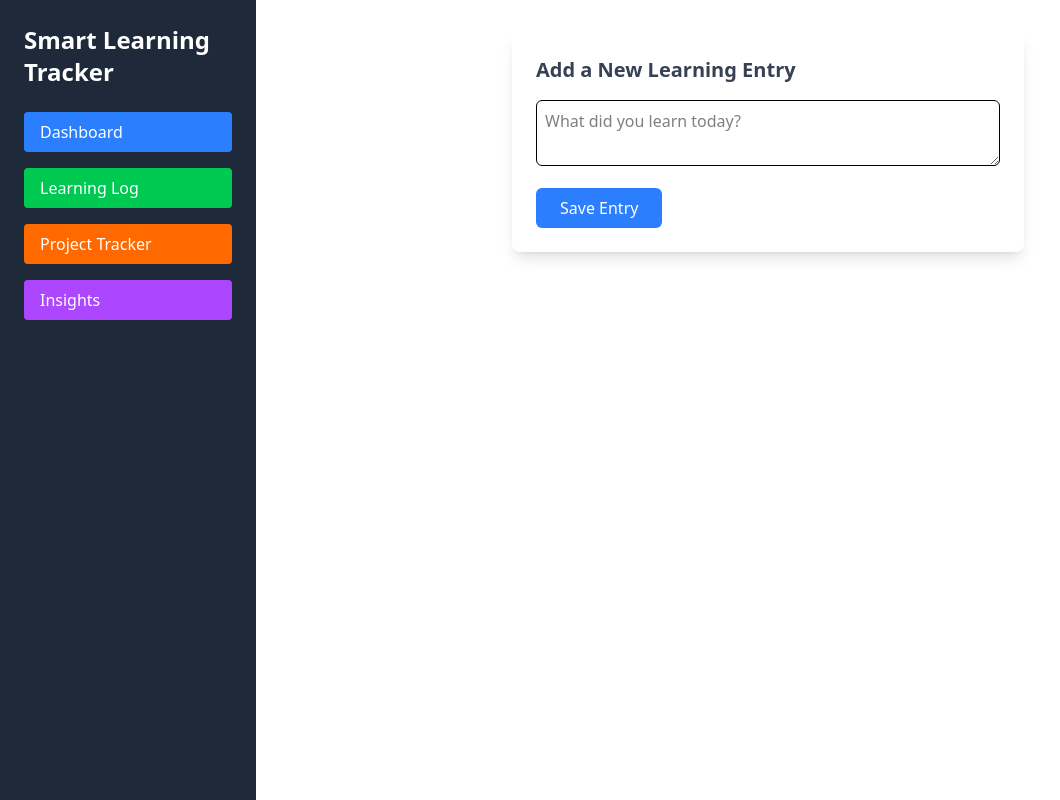
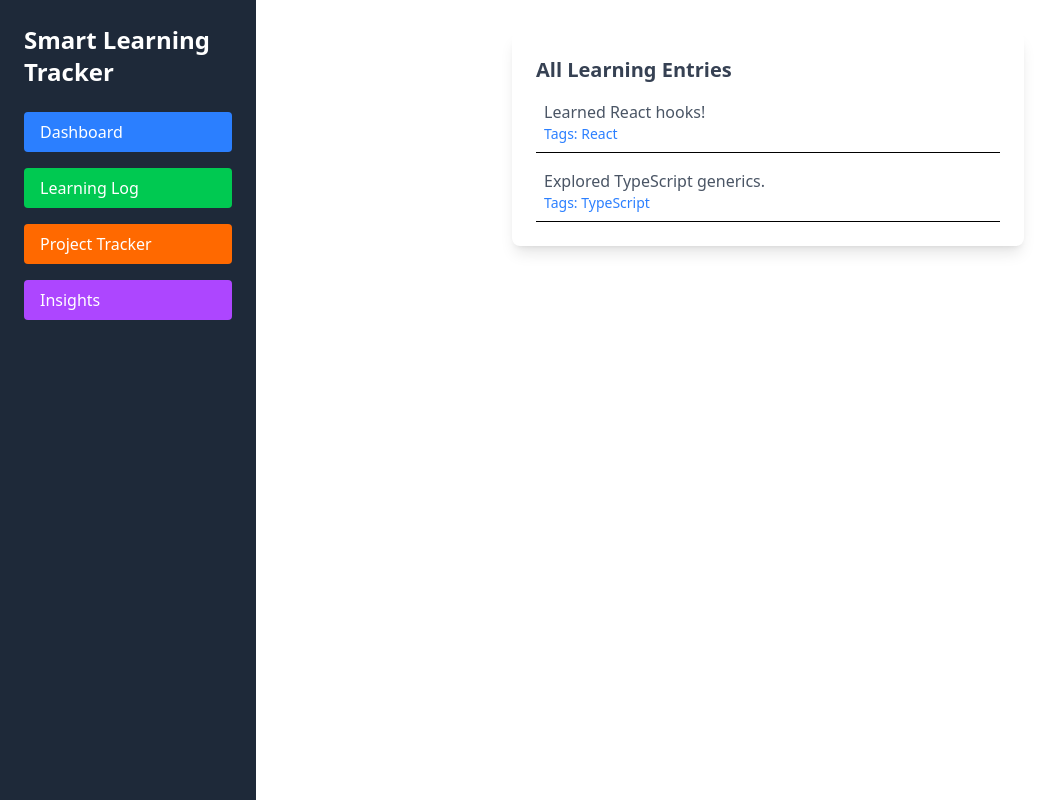
Before and after one commit to henriits/smartLearningTracker, a React (Vite) app: page /learning-log in a window 1280 px wide. Shown: the whole page, without its empty margins (0-1060 px from the left). Built offline with nearby package versions, Linux system fonts and the light colour scheme.

Commit message:
feat: update LearningLog and Dashboard components to manage and display learning entries

```diff
--- a/src/App.tsx
+++ b/src/App.tsx
@@ -60,7 +60,7 @@ function App() {
               }
             />
 
-            <Route path="/learning-log" element={<LearningLog />} />
+            <Route path="/learning-log" element={<LearningLog logs={logs} />} />
             <Route path="/project-tracker" element={<ProjectTracker />} />
             <Route path="/insights" element={<Insights logs={logs} />} />
           </Routes>
--- a/src/components/Dashboard.tsx
+++ b/src/components/Dashboard.tsx
@@ -22,6 +22,24 @@ const Dashboard = ({
     <div className="grid grid-cols-10 gap-4 p-6">
       {/* Main Content */}
       <main className="col-span-10 grid grid-cols-2 gap-4">
+        {/* Add New Entry Form */}
+        <div className="col-span-2 bg-gray-100 shadow-md rounded-lg p-4">
+          <h3 className="text-xl font-semibold">Add a New Learning Entry</h3>
+          <input
+            type="text"
+            value={newEntry}
+            onChange={(e) => setNewEntry(e.target.value)}
+            placeholder="What did you learn today?"
+            className="w-full mt-2 p-2 border rounded-md"
+          />
+          <button
+            onClick={handleAddEntry}
+            className="mt-4 px-6 py-2 bg-blue-500 text-white rounded-md hover:bg-blue-600"
+          >
+            Save Entry
+          </button>
+        </div>
+
         {/* Learning Recap Section */}
         <div className="col-span-2 bg-white shadow-md rounded-lg p-4">
           <h3 className="text-xl font-semibold">Learning Recap</h3>
@@ -43,23 +61,6 @@ const Dashboard = ({
               {log.text}
             </p>
           ))}
-        </div>
-        {/* Add New Entry Form */}
-        <div className="col-span-2 bg-gray-100 shadow-md rounded-lg p-4">
-          <h3 className="text-xl font-semibold">Add a New Learning Entry</h3>
-          <input
-            type="text"
-            value={newEntry}
-            onChange={(e) => setNewEntry(e.target.value)}
-            placeholder="What did you learn today?"
-            className="w-full mt-2 p-2 border rounded-md"
-          />
-          <button
-            onClick={handleAddEntry}
-            className="mt-4 px-6 py-2 bg-blue-500 text-white rounded-md hover:bg-blue-600"
-          >
-            Save Entry
-          </button>
         </div>
 
         {/* Project Summary */}
--- a/src/components/LearningLog.tsx
+++ b/src/components/LearningLog.tsx
@@ -1,33 +1,16 @@
-import { useState } from "react";
-
-const LearningLog = () => {
-  const [log, setLog] = useState<string>("");
-
-  const handleSubmit = (e: React.FormEvent) => {
-    e.preventDefault();
-    console.log("New Log Entry:", log);
-    setLog("");
-  };
-
+const LearningLog = ({ logs }: { logs: any[] }) => {
   return (
     <div className="container mx-auto max-w-lg p-6 bg-white shadow-lg rounded-lg">
       <h2 className="text-xl font-semibold text-gray-700">
-        Add a New Learning Entry
+        All Learning Entries
       </h2>
-      <form onSubmit={handleSubmit}>
-        <textarea
-          value={log}
-          onChange={(e) => setLog(e.target.value)}
-          placeholder="What did you learn today?"
-          className="w-full mt-4 p-2 border rounded-md"
-        />
-        <button
-          type="submit"
-          className="mt-4 px-6 py-2 bg-blue-500 text-white rounded-md hover:bg-blue-600"
-        >
-          Save Entry
-        </button>
-      </form>
+
+      {logs.map((log, index) => (
+        <div key={index} className="mt-2 p-2 border-b">
+          <p className="text-gray-600">{log.text}</p>
+          <p className="text-sm text-blue-500">Tags: {log.tags.join(", ")}</p>
+        </div>
+      ))}
     </div>
   );
 };
```
